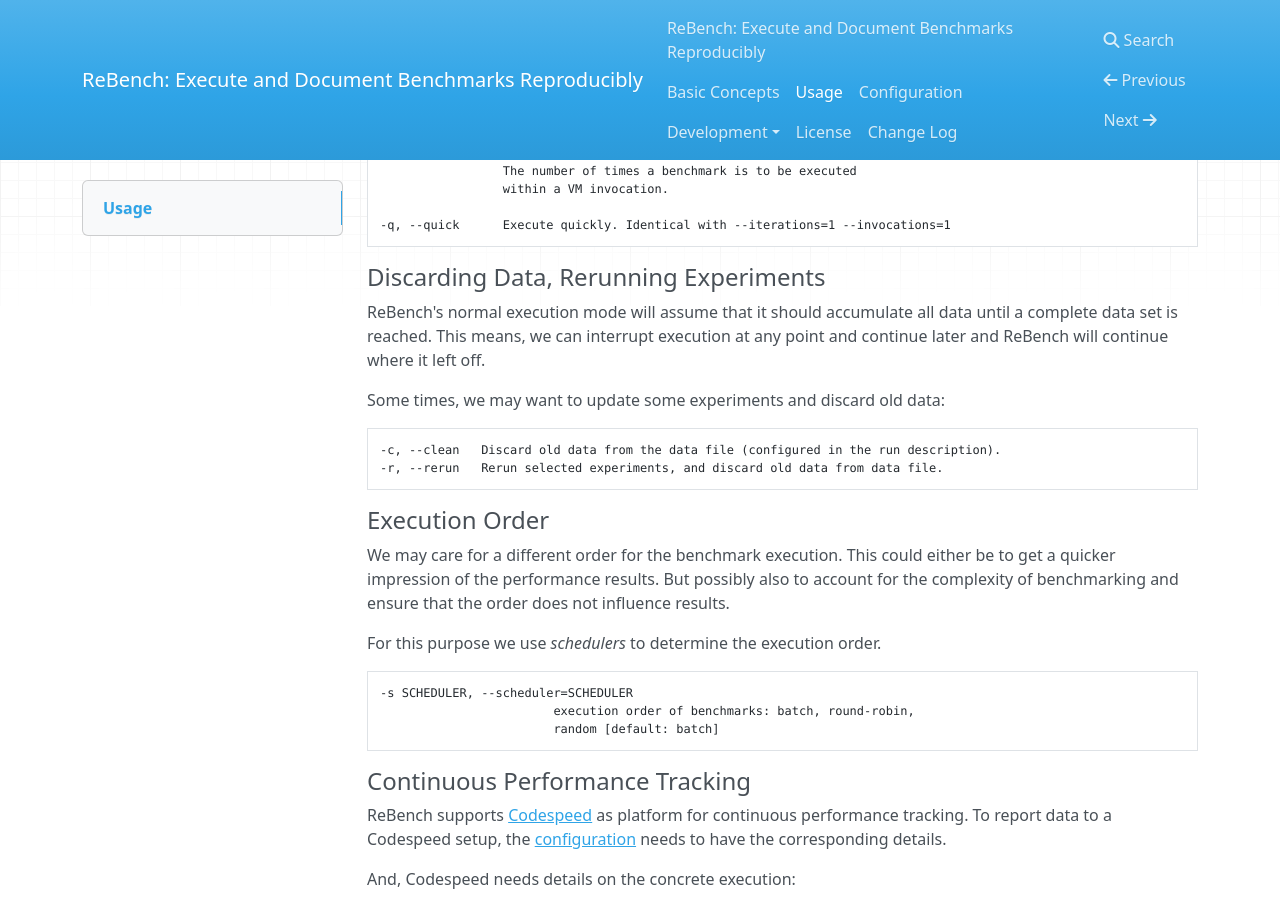
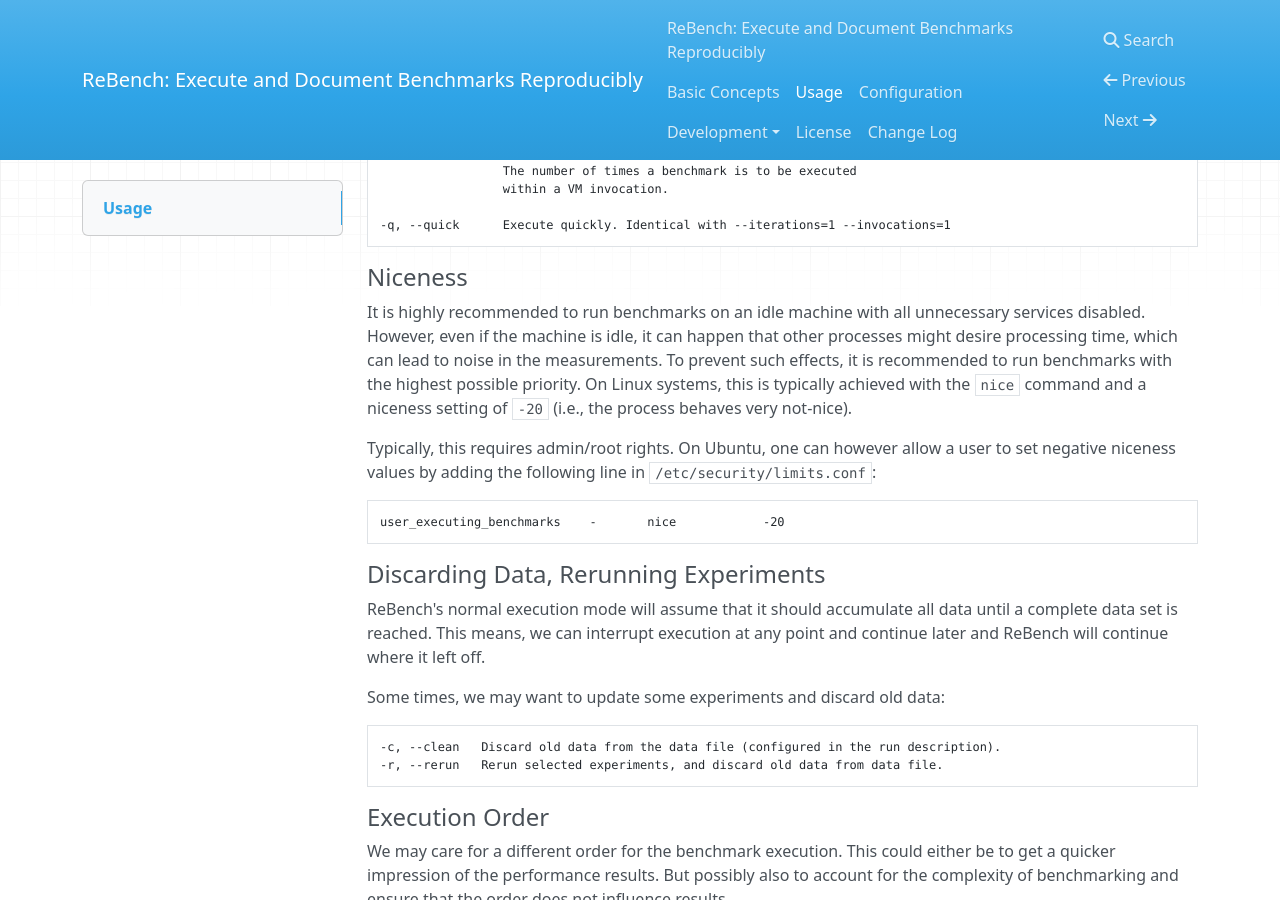
Before and after one commit to smarr/ReBench, an MkDocs documentation site: the page built from docs/usage.md, in a window 1280 px wide and 900 px high, scrolled down 1577 px. Built offline with MkDocs 1.6.1, drawn with Linux system fonts in a browser that asks for light colours; nearby versions of some CDN libraries; old or Windows-style settings are respelled for this version of MkDocs.

Commit message:
Add usage note on niceness
Signed-off-by: Stefan Marr <git@stefan-marr.de>

````diff
--- a/docs/usage.md
+++ b/docs/usage.md
@@ -95,6 +95,25 @@
 -q, --quick      Execute quickly. Identical with --iterations=1 --invocations=1
 ```
 
+#### Niceness
+
+It is highly recommended to run benchmarks on an idle machine with all
+unnecessary services disabled.
+However, even if the machine is idle, it can happen that other processes
+might desire processing time, which can lead to noise in the measurements.
+To prevent such effects, it is recommended to run benchmarks with the highest
+possible priority. On Linux systems, this is typically achieved with
+the `nice` command and a niceness setting of `-20` (i.e., the process behaves
+very not-nice).
+
+Typically, this requires admin/root rights.
+On Ubuntu, one can however allow a user to set negative niceness values
+by adding the following line in `/etc/security/limits.conf`:
+
+```text
+user_executing_benchmarks    -       nice            -20
+```
+
 #### Discarding Data, Rerunning Experiments
 
 ReBench's normal execution mode will assume that it should accumulate all data
````
